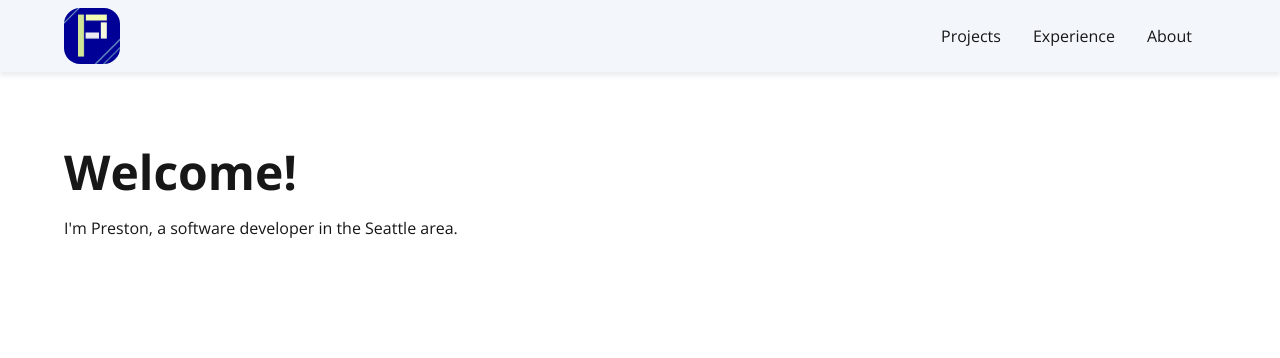
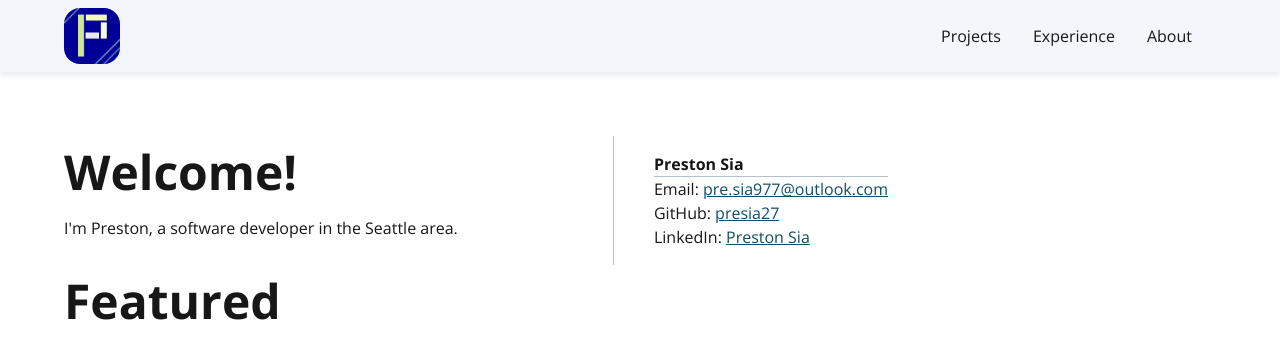
Before and after one commit to presia27/preston-portfolio, a Next.js app: page / in a window 1280 px wide. Shown: the top 358 px of the page. Built offline with nearby package versions, Linux system fonts and the light colour scheme.

Commit message:
Home page additions

```diff
--- a/src/app/globals.css
+++ b/src/app/globals.css
@@ -3,9 +3,9 @@
 :root {
   --background: #ffffff;
   --foreground: #171717;
-  --accent-main: #e6eff8;
-  --accent-darker: rgb(183, 191, 200);
-  --accent-lighter: #f3f7fc;
+  --accent-main: #e6eff8; /* Accent 1 */
+  --accent-darker: #b7bfc8; /* Accent 2 */
+  --accent-lighter: #f3f7fc; /* Accent 1 Light */
 }
 
 @theme {
@@ -30,7 +30,7 @@ body {
   font-family: var(--font-open-sans), Arial, Helvetica, sans-serif;
 }
 
-h1 {
+.bigHeader {
   font-size: 48px;
   font-weight: bold;
   margin-bottom: 8px;
--- a/src/app/page.tsx
+++ b/src/app/page.tsx
@@ -1,15 +1,27 @@
-
-
 export default function Home() {
   return (
     <main className="contentMargins mt-16">
       <section>
-        <div>
-          <h1>Welcome!</h1>
-          <p>
-            I&apos;m Preston, a software developer in the Seattle area.
-          </p>
+        <div className="flex flex-row justify-between">
+          <div>
+            <h1 className="bigHeader">Welcome!</h1>
+            <p>
+              I&apos;m Preston, a software developer in the Seattle area.
+            </p>
+          </div>
+
+          <div className="border-l border-accent-darker px-10 py-4 mr-[25%]">
+            <h2 className="font-bold border-b border-accent-darker">Preston Sia</h2>
+            <ul>
+              <li>Email: <a href="mailto:pre.sia977@outlook.com" className="text-cyan-900 underline">pre.sia977@outlook.com</a></li>
+              <li>GitHub: <a href="https://github.com/presia27" className="text-cyan-900 underline">presia27</a></li>
+              <li>LinkedIn: <a href="https://www.linkedin.com/in/preston-sia" className="text-cyan-900 underline">Preston Sia</a></li>
+            </ul>
+          </div>
         </div>
+      </section>
+      <section>
+        <h2 className="bigHeader">Featured</h2>
       </section>
     </main>
   );
--- /dev/null
+++ b/src/data/projects.ts
@@ -0,0 +1,23 @@
+const projects = [
+  {
+    title: ''
+  },
+  {
+    id: 8,
+    title: 'Is The Bridge Up?',
+    role: 'Full Stack Web Developer',
+    association: 'Personal Project',
+    client: null,
+    stack: ['TypeScript', 'React', 'Node.js', 'Express.js'],
+    startDate: '2025-03-19',
+    endDate: null,
+    projectPage: 'https://github.com/presia27/IsTheBridgeUp',
+    liveSite: 'https://isthebridgeup.vercel.app',
+    synopsis: 'Displays the status of Seattle\'s movable highway bridges',
+    longDescription: 'A full-stack project that shows when Seattle\'s moveable bridges are up for boat traffic.Users can view traffic camera images or view a summary of all bridges during their commute.',
+    contributions: [
+      'Developed a full-stack web application to show real-time data on Seattle\'s movable bridge openings.',
+      'Designed a lightweight database for storing bridge and traffic image data, deployed the app to Vercel and the database to Supabase to practice cloud deployment workflows'
+    ]
+  }
+];
```
